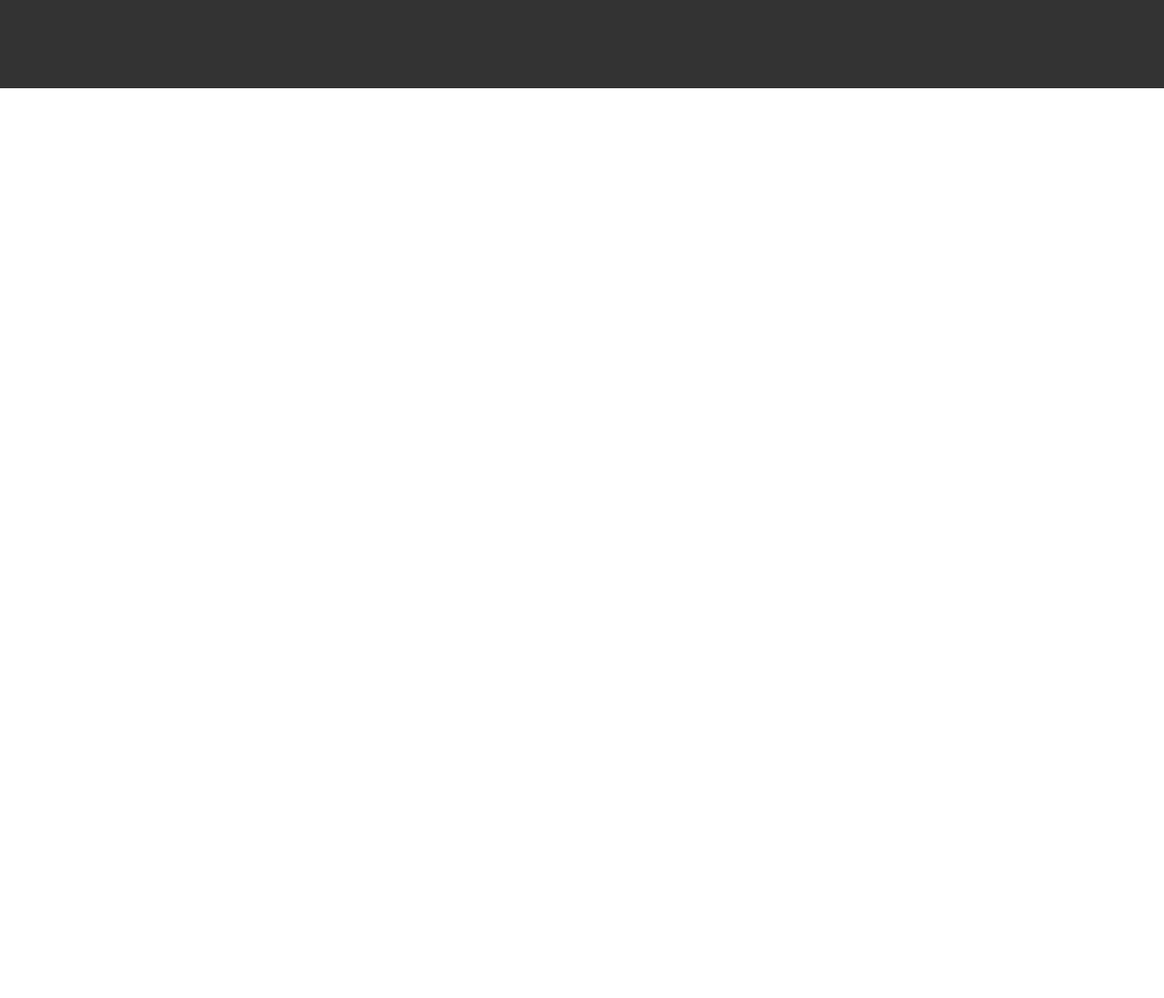
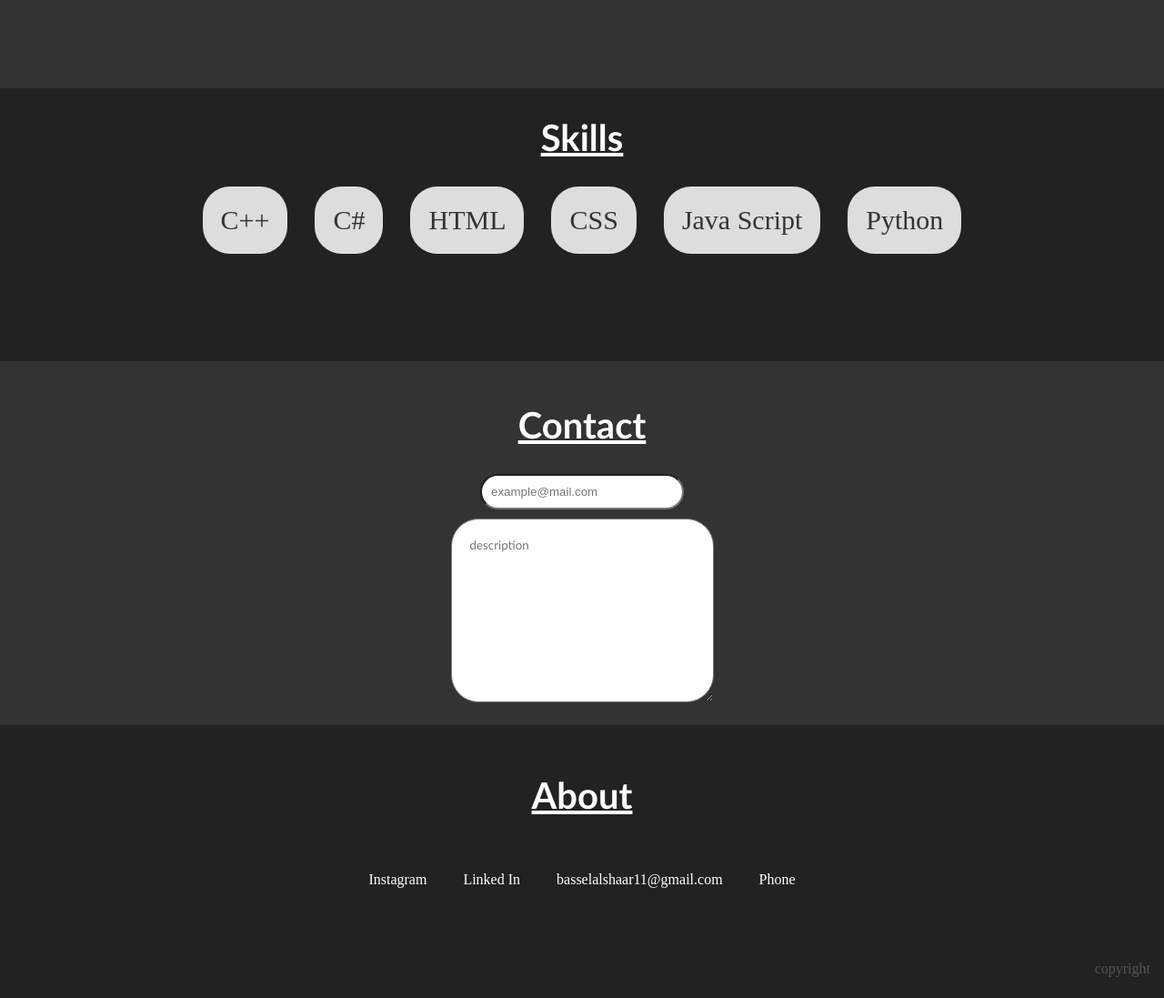
Before and after one commit to BasselAlShaar/Portfolio, a plain HTML site: page index.html in a window 1280 px wide. Shown: the part 573-1670 px from the top of the page at 91% size. Before the commit the page ends 800 px from the top, so only its background shows below. Drawn offline with Linux system fonts and the light colour scheme.

Commit message:
Third Commit

```diff
--- a/index.html
+++ b/index.html
@@ -24,17 +24,70 @@
       <div class="main">
         <div class="description">
           <p>
-            Introducing Alex, a skilled and innovative software engineer with
-            expertise in solving complex problems. With a strong background in
-            computer science and a passion for staying ahead of industry trends,
-            Alex excels in developing efficient and scalable applications. Their
-            collaborative nature and excellent communication skills make them an
-            invaluable team player and leader. Alex's dedication to excellence
-            makes them a valuable asset in any tech-driven organization.
+            Lorem ipsum dolor sit amet consectetur adipisicing elit. Neque
+            accusantium molestias fuga doloremque dolor, non repudiandae vel
+            dolores error quos nobis ab illum aut magnam quam obcaecati ex
+            temporibus eius hic saepe adipisci voluptate nulla. Alias odit
+            ducimus harum voluptatem omnis obcaecati voluptas saepe laboriosam
+            corporis laudantium, reprehenderit nobis sequi dignissimos, nisi qui
+            sit. Saepe quae eligendi, officia fuga rerum, perferendis quisquam
+            quasi vel temporibus, cupiditate dignissimos quis deserunt sequi
+            corporis nulla consequuntur reiciendis magnam tenetur maxime aliquam
+            rem quo sint tempora? Possimus quaerat sed, id tempora iusto ipsa ab
+            dolorum optio reprehenderit aliquam ipsam voluptas culpa placeat
+            delectus tenetur.
           </p>
         </div>
-        <div class="main-img"></div>
+        <div class="main-img">
+          <img
+            src="WhatsApp Image 2023-05-25 at 18.32.38.jpg"
+            alt="image"
+            class="img"
+          />
+        </div>
       </div>
+    </div>
+    <div class="skills">
+      <h2 class="skill-header">Skills</h2>
+      <ul class="skills-list">
+        <li class="skill-item">C++</li>
+        <li class="skill-item">C#</li>
+        <li class="skill-item">HTML</li>
+        <li class="skill-item">CSS</li>
+        <li class="skill-item">Java Script</li>
+        <li class="skill-item">Python</li>
+      </ul>
+    </div>
+    <div class="contact">
+      <h2 class="contact-header">Contact</h2>
+      <form action="" class="contact-form">
+        <input class="email" type="email" placeholder="example@mail.com" />
+        <textarea
+          name="text"
+          cols="30"
+          rows="10"
+          class="text"
+          placeholder="description"
+        ></textarea>
+      </form>
+    </div>
+    <div class="About">
+      <h2 class="About-header">About</h2>
+      <div class="social">
+        <ul class="nav-ul">
+          <li class="nav-item"><a href="#">Instagram</a></li>
+          <li class="nav-item"><a href="#">Linked In</a></li>
+          <li class="nav-item">
+            <a href="mailto:basselalshaar11@gmail.com"
+              >basselalshaar11@gmail.com</a
+            >
+          </li>
+          <li class="nav-item">
+            <a href="tel:0096176859886">Phone</a>
+          </li>
+        </ul>
+      </div>
+      <div class="copyright">copyright</div>
     </div>
   </body>
 </html>
--- a/style.css
+++ b/style.css
@@ -7,9 +7,10 @@
 {
     display: flex;
     align-items: center;
-    background-color: #000;
+    background-color: #222;
     height: 70px;
 }
+
 .header-item
 {
     margin-inline: 20px;
@@ -54,27 +55,172 @@
     background-color: #333;
     height: 600px;
     display: flex;
-}
-.main::before
-{
-    border-radius: 0 0 50% 50%;
-    transform: scaleX(1.5);
+    flex-grow: 1;
 }
 
 .description
 {
+    flex-shrink: 1;
+    flex-grow: 1;
+    overflow: hidden;
     width: 50%;
     color: #FFF;
     font-family: sans-serif;
     padding: 30px;
-    font-size: x-large;
+    font-size: 22px;
     font-style: italic;
-}
-
-.description>p{
 }
 
 .main-img
 {
     width: 50%;
+    display: flex;
+    justify-content: center;
+    align-items: center;
 }
+
+.img
+{
+    display: flex;
+    justify-content: center;
+    align-items: center;
+    width: 400px;
+    margin: 20px;
+}
+
+.skills
+{
+    background-color: #222;
+    display: flex;
+    flex-direction: column;
+    color: #FFF;
+    height: 300px;
+    align-items: center;
+}
+
+.skill-header
+{
+    justify-content: left;
+    font-size: 40px;
+    text-decoration: underline;
+    padding-inline: 40px;
+    padding-block: 30px;
+    font-family: 'Gill Sans', 'Gill Sans MT', Calibri, 'Trebuchet MS', sans-serif;
+}
+
+.skills-list
+{
+    display: flex;
+    list-style: none;
+    gap: 30px;
+    justify-content: center;
+    align-items: center;
+}
+
+.skill-item
+{
+     border-radius: 30px;
+    background-color: #DDD;
+    padding: 20px;
+    font-size: 30px;
+    color: #333;
+    flex-grow: 0;
+}
+
+::-webkit-scrollbar
+{
+    width: 20px;
+    background-color: #222;
+}
+
+::-webkit-scrollbar-track
+{
+    background: #111;
+    border-radius: 50px;
+}
+
+::-webkit-scrollbar-thumb
+{
+    background: #222;
+    border-radius: 50px;
+}
+
+.contact
+{
+    height: 400px;
+    background-color: #333;
+    justify-content: center;
+    display: flex;
+    flex-direction: column;
+    align-items: center;
+}
+
+.contact-header
+{
+    justify-content: left;
+    color: #FFF;
+    text-decoration: underline;
+    font-size: 40px;
+    padding-inline: 40px;
+    padding-block: 20px;
+    font-family: 'Gill Sans', 'Gill Sans MT', Calibri, 'Trebuchet MS', sans-serif;
+}
+
+.contact-form
+{
+    display: flex;
+    flex-direction: column;
+    justify-content: center;
+    align-items: center;
+}
+
+.email
+{
+    width: 200px;
+    border-radius: 30px;
+    padding: 10px;
+    margin: 10px;
+}
+
+.text
+{
+    border-radius: 30px;
+    padding: 20px;
+    font-family: 'Gill Sans', 'Gill Sans MT', Calibri, 'Trebuchet MS', sans-serif;
+}
+
+.About
+{
+    height: 300px;
+    display: flex;
+    justify-content: center;
+    flex-direction: column;
+    align-items: center;
+    background-color: #222;
+}
+
+.About-header {
+    justify-content: left;
+    color: #FFF;
+    text-decoration: underline;
+    font-size: 40px;
+    padding-inline: 40px;
+    padding-block: 30px;
+    font-family: 'Gill Sans', 'Gill Sans MT', Calibri, 'Trebuchet MS', sans-serif;
+}
+
+.social
+{
+    color: #FFF;
+    margin: 30px;
+}
+
+.copyright
+{
+    margin-top: 50px;
+    margin-right: 30px;
+    color: #555;
+    display: flex;
+    justify-content:right;
+    width: 100%;
+}
```
Also changed, not shown: WhatsApp Image 2023-05-25 at 18.32.38.jpg (added).
